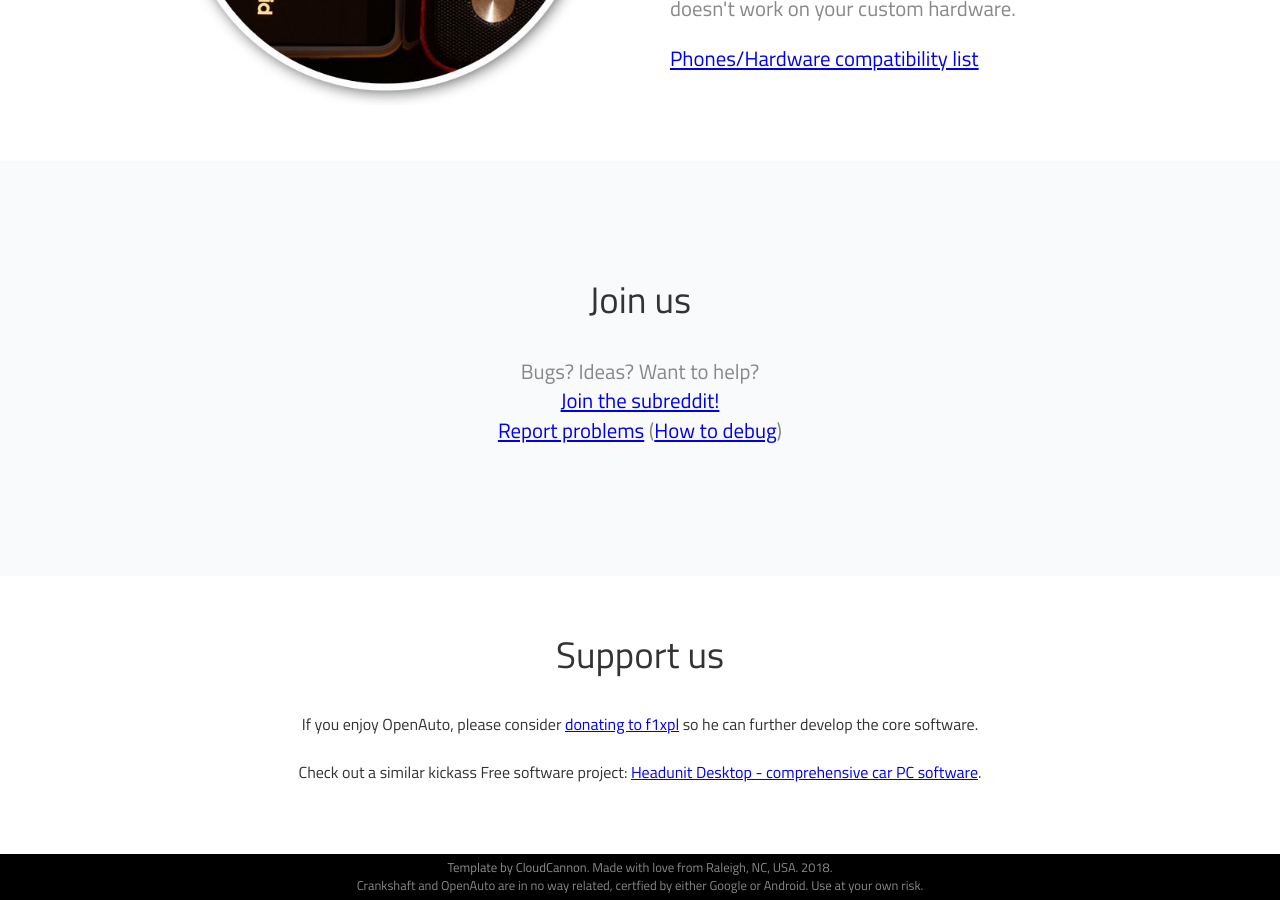
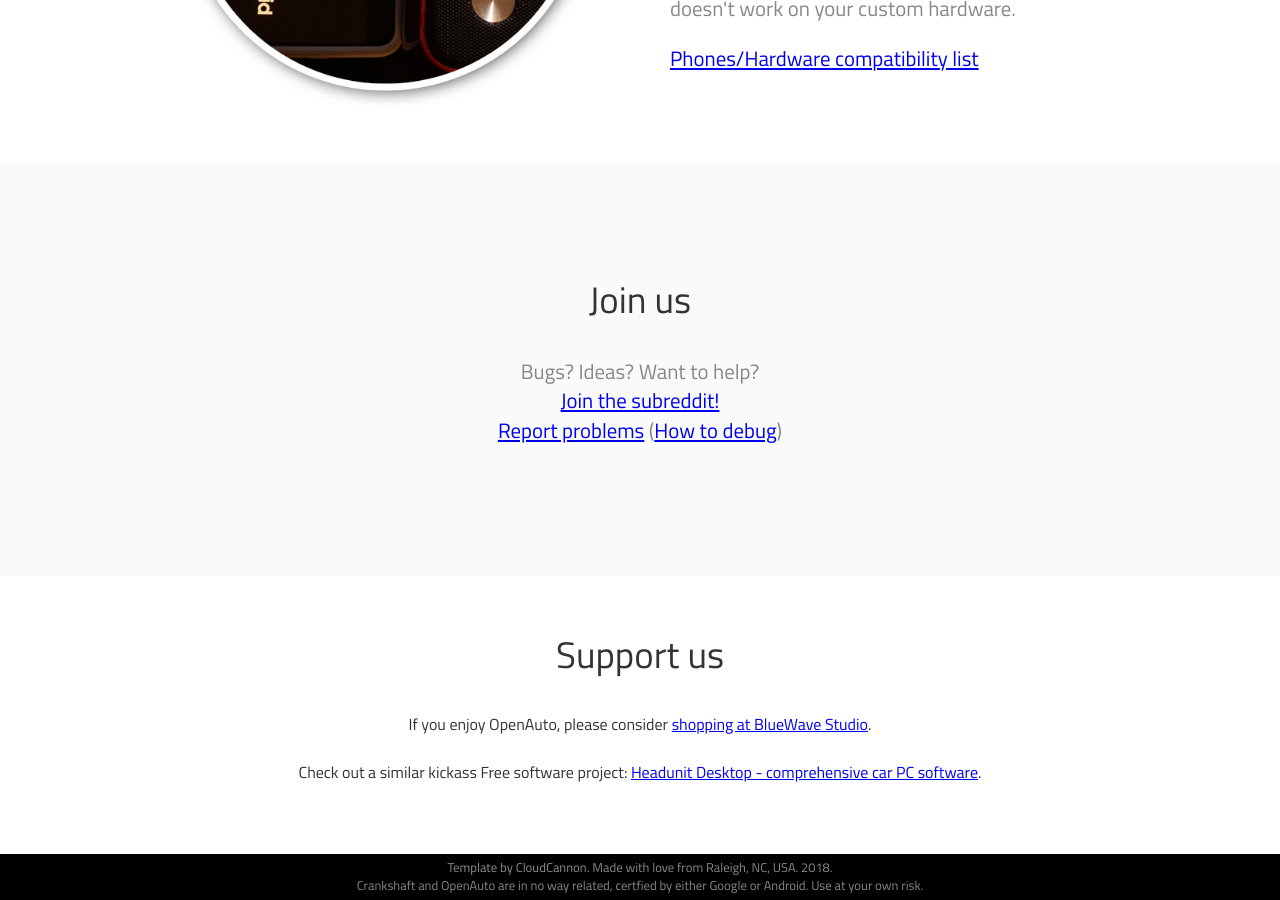
Before and after one commit to opencardev/getcrankshaft.github.io, a Jekyll site: the page built from index.html, in a window 1280 px wide and 900 px high, scrolled down 1557 px. Built offline with Jekyll 4.4.1, drawn with Linux system fonts in a browser that asks for light colours.

Commit message:
[site] change affiliation links

```diff
--- a/_layouts/default.html
+++ b/_layouts/default.html
@@ -21,7 +21,8 @@
 					  <li><a target="_blank" href="https://www.reddit.com/r/crankshaft/">Subreddit</a></li>
 					  <li><a target="_blank" href="https://photos.app.goo.gl/81hQ6wTuLFNGmRHh2">Pictures</a></li>
 					  <li><a target="_blank" href="https://github.com/htruong/crankshaft/wiki">Wiki</a></li>
-					  <li><a target="_blank" href="http://www.tnhh.net/topic/crankshaft/">Blog</a></li>
+					  <li><a target="_blank" href="https://patreon.com/crankshaft">Patreon</a></li>
+					  <!--<li><a target="_blank" href="http://www.tnhh.net/topic/crankshaft/">Blog</a></li>-->
 					</ul>
 				</div>
 			</div>
--- a/index.html
+++ b/index.html
@@ -78,7 +78,7 @@
 <div class="container" id="donate">
 	<h2 class="editable">Support us</h2>
 	<div class="donate">
-		If you enjoy OpenAuto, please consider <a href="https://www.paypal.com/cgi-bin/webscr?cmd=_s-xclick&hosted_button_id=R4HXE5ESDR4U4" target="_blank">donating to f1xpl</a> so he can further develop the core software.<br />
+		If you enjoy OpenAuto, please consider <a href="https://bluewavestudio.io/index.php/bluewave-shop" target="_blank">shopping at BlueWave Studio</a>.<br />
 		<br />
 		Check out a similar kickass Free software project: <a href="http://headunit.viktorgino.me/" target="_blank">Headunit Desktop - comprehensive car PC software</a>.</p>
 	</div>
```
